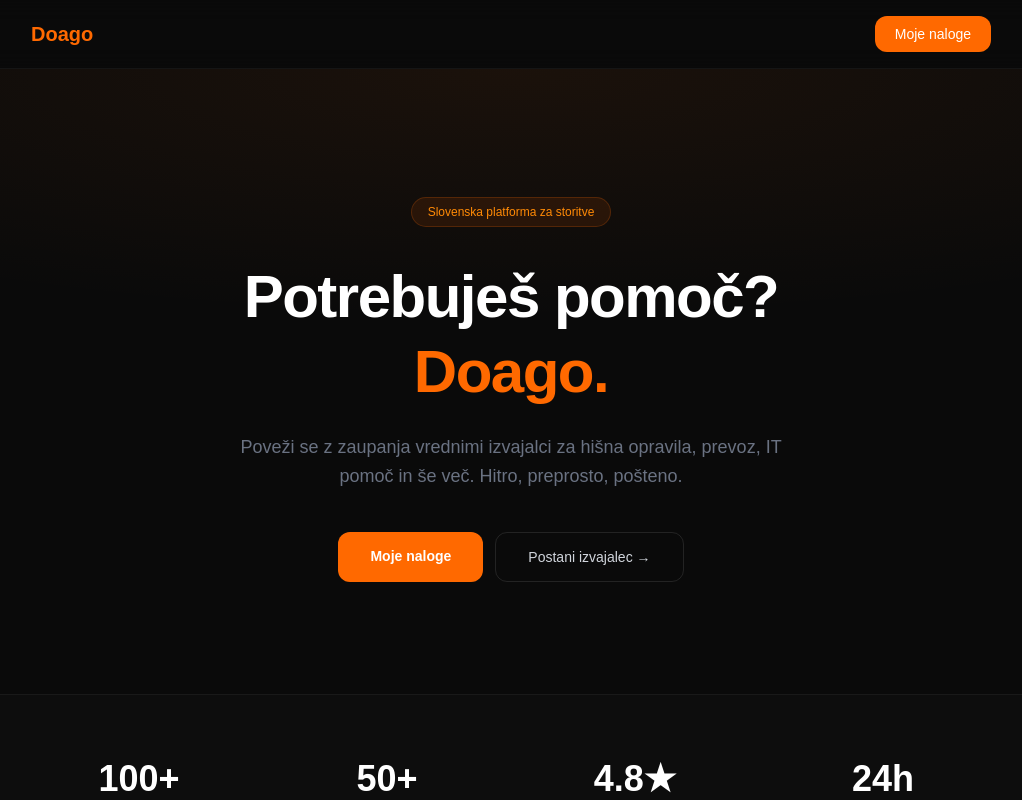
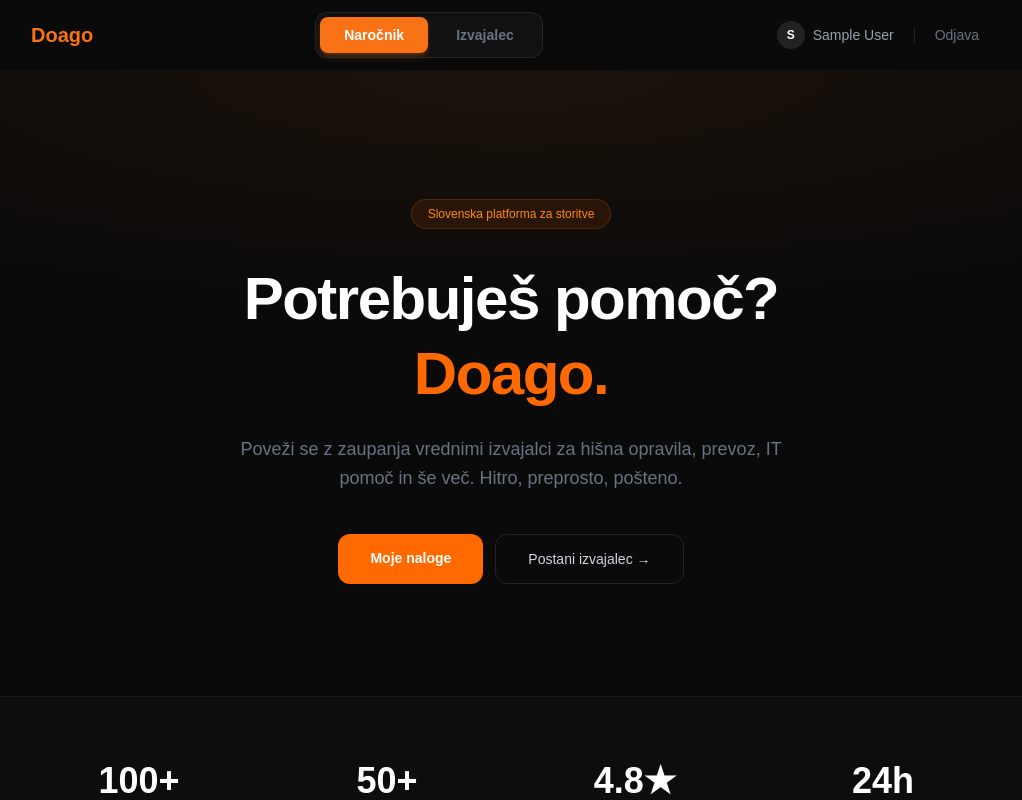
Before and after one commit to clutchy27/Doago, a Next.js app: page / in a window 1280 px wide. Shown: the top 800 px of the page, without its empty margins (129-1151 px from the left). Built offline with nearby package versions, Linux system fonts and the light colour scheme; no server answers; sample sign-in values are in the browser's storage.

Commit message:
fix: consistent navbar on homepage when logged in

```diff
--- a/app/page.tsx
+++ b/app/page.tsx
@@ -1,6 +1,7 @@
 "use client";
 import Link from "next/link";
 import { useSession } from "next-auth/react";
+import { Nav } from "@/components/Nav";
 
 const STATS = [
   { value: "100+", label: "Objavljenih nalog" },
@@ -37,21 +38,15 @@ export default function Home() {
     <div className="min-h-screen bg-[#0a0a0a] text-white">
 
       {/* Nav */}
+      {loggedIn ? (
+        <Nav />
+      ) : (
         <nav className="sticky top-0 z-40 bg-[#0a0a0a]/90 backdrop-blur-md border-b border-white/5">
           <div className="max-w-5xl mx-auto px-4 sm:px-8 py-4 flex items-center justify-between">
             <Link href="/" className="text-xl font-bold text-orange-500 hover:text-orange-400 transition-colors duration-150">
               Doago
             </Link>
             <div className="flex items-center gap-2 sm:gap-3">
-            {loggedIn ? (
-              <Link
-                href="/naloge"
-                className="text-sm bg-orange-500 text-white px-4 sm:px-5 py-2 rounded-xl font-medium hover:bg-orange-600 transition-all duration-150 hover:shadow-lg hover:shadow-orange-500/20"
-              >
-                Moje naloge
-              </Link>
-            ) : (
-              <>
               <Link
                 href="/prijava"
                 className="text-sm text-gray-400 hover:text-white px-3 sm:px-4 py-2 rounded-xl hover:bg-white/5 transition-all duration-150"
@@ -64,11 +59,10 @@ export default function Home() {
               >
                 Začni brezplačno
               </Link>
-              </>
-            )}
             </div>
           </div>
         </nav>
+      )}
 
       {/* Hero */}
       <section className="relative overflow-hidden">
--- a/components/Nav.tsx
+++ b/components/Nav.tsx
@@ -16,7 +16,7 @@ export function Nav({ badge, current }: { badge?: number; current?: string }) {
 
         {/* Logo */}
         <Link
-          href="/naloge"
+          href="/"
           className="text-xl font-bold shrink-0 transition-opacity hover:opacity-80"
           style={{ color: "var(--accent)" }}
         >
```
Lines whose indentation alone changed are shown as unchanged.
